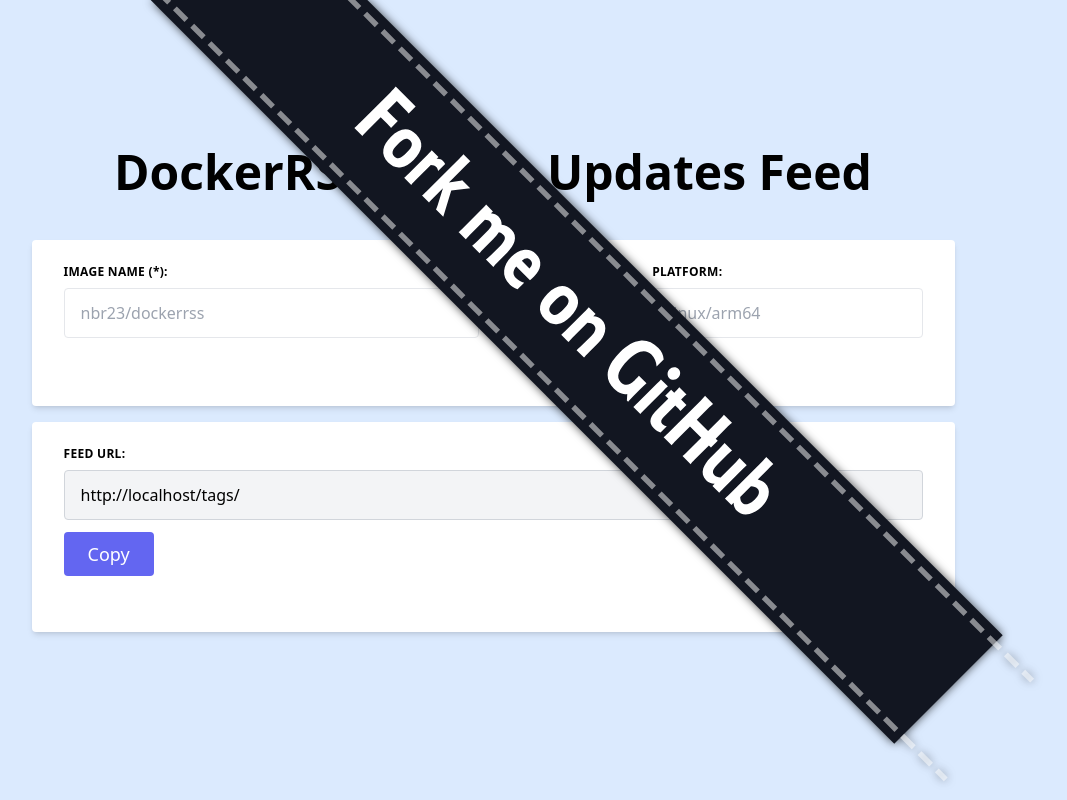
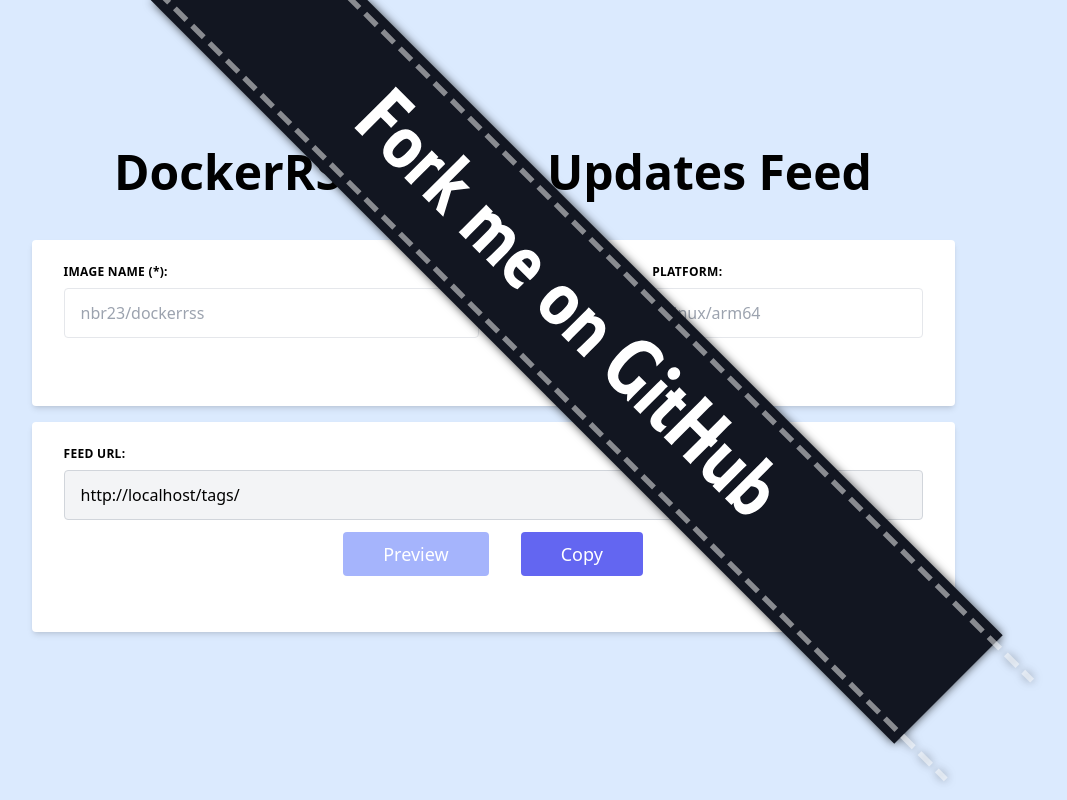
Before and after one commit to nbr23/dockerRSS, a Vue app in the folder front/: page / in a window 1280 px wide. Shown: the whole page, without its empty margins (147-1214 px from the left). Built offline with nearby package versions, Linux system fonts and the light colour scheme.

Commit message:
add preview button

```diff
--- a/front/src/App.vue
+++ b/front/src/App.vue
@@ -13,11 +13,21 @@
     }
   },
   methods: {
-    getRssFeedURL: function () {
-      return this.currentUrl + "tags/" + this.imageName + (this.imageTag == '' ? '' : ':' + this.imageTag) + (this.imagePlatform == 'Any' || this.imagePlatform == '' ? '' : '?platform=' + this.imagePlatform);
+    getRssFeedURL: function (preview = false) {
+      const queryArgs = [];
+      if (this.imagePlatform != 'Any' && this.imagePlatform != '') {
+        queryArgs.push('platform=' + this.imagePlatform);
+      }
+      if (preview) {
+        queryArgs.push('format=plain');
+      }
+      return this.currentUrl + "tags/" + this.imageName + (this.imageTag == '' ? '' : ':' + this.imageTag) + (queryArgs.length > 0 ? ('?' + queryArgs.join('&')) : '');
     },
     copyUrlToClipboard: function (str) {
       navigator.clipboard.writeText(str);
+    },
+    previewUrl: function (str) {
+      window.open(str, '_blank');
     }
   }
 }
@@ -72,8 +82,12 @@
                   <input disabled
                     class="appearance-none block w-full bg-gray-100 rounded border bg-opacity-100 border-gray-300 border rounded py-3 px-4 mb-3"
                     id="feed-url" name="feed-url" type="text" :value=getRssFeedURL()>
-                  <button v-on:click.prevent=copyUrlToClipboard(getRssFeedURL())
-                    class="inline-flex text-white bg-indigo-500 border-0 py-2 px-6 focus:outline-none hover:bg-indigo-600 rounded text-lg">Copy</button>
+                  <div class="flex mx-auto justify-center mx-auto items-center">
+                    <button v-on:click.prevent=previewUrl(getRssFeedURL(true))
+                      class="text-white bg-indigo-300 border-0 py-2 px-10 mr-4 focus:outline-none hover:bg-indigo-400 rounded text-lg">Preview</button>
+                    <button v-on:click.prevent=copyUrlToClipboard(getRssFeedURL())
+                      class="text-white bg-indigo-500 border-0 py-2 px-10 ml-4 focus:outline-none hover:bg-indigo-600 rounded text-lg">Copy</button>
+                  </div>
                 </div>
               </div>
             </div>
```
